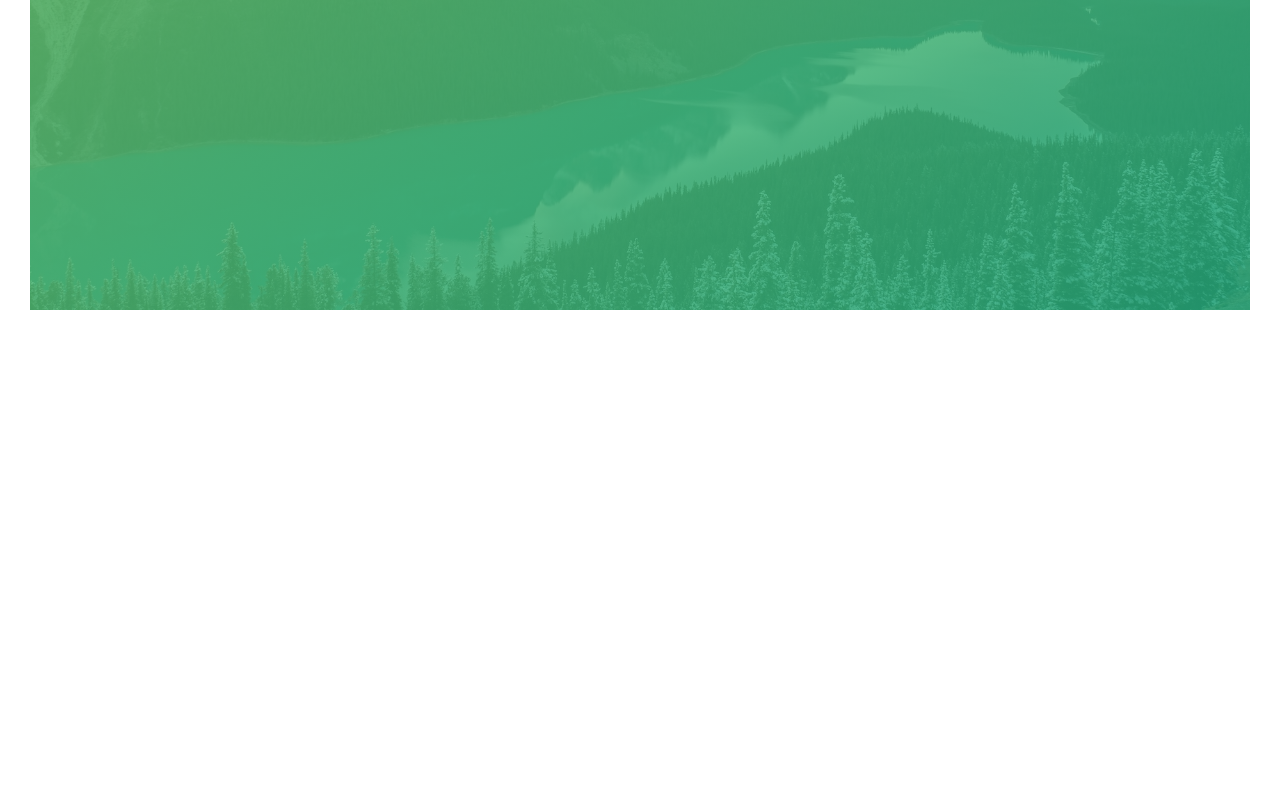
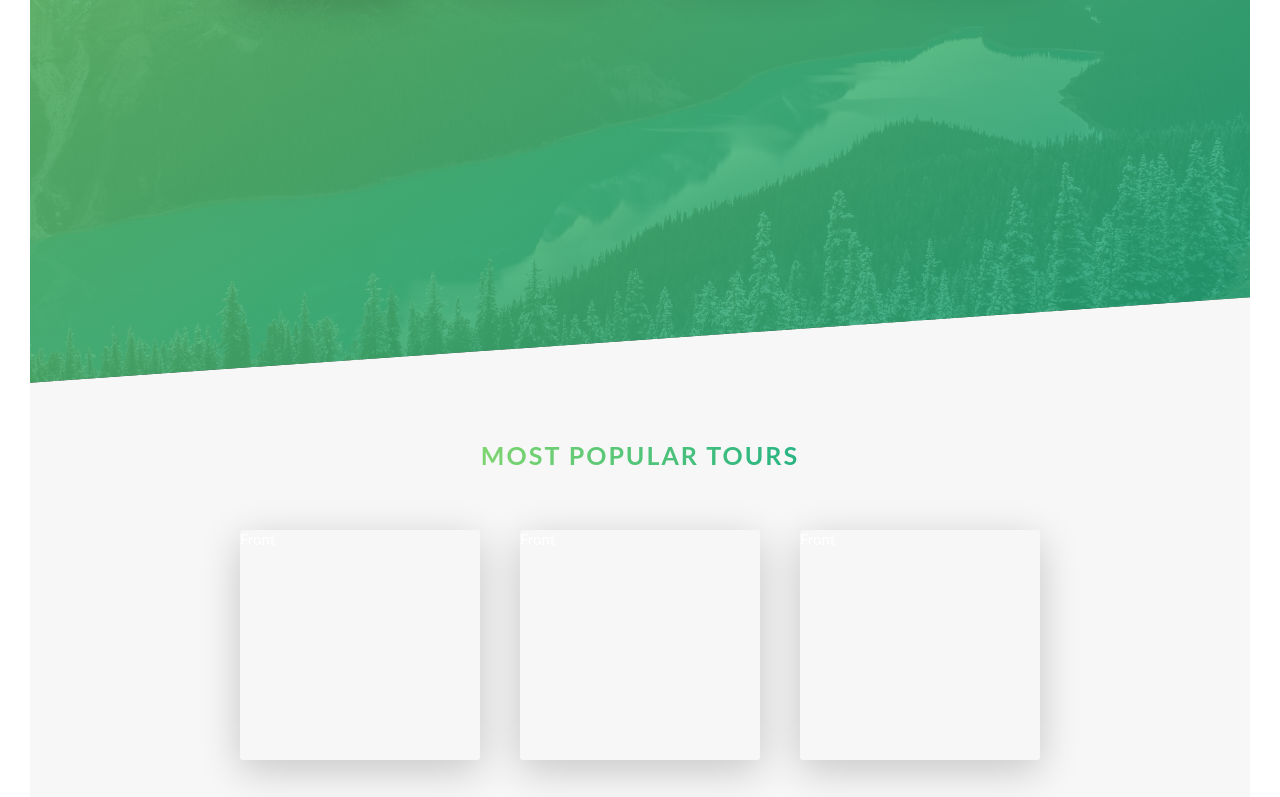
Before and after one commit to sgarg5858/Natours, an Angular app: page / in a window 1280 px wide. Shown: the part 2000-2797 px from the top of the page. Before the commit the page ends 2340 px from the top, so only its background shows below. Built offline with nearby package versions, Linux system fonts and the light colour scheme.

Commit message:
tours section in progress

```diff
--- a/src/app/about-section/about-section.component.html
+++ b/src/app/about-section/about-section.component.html
@@ -58,7 +58,7 @@
             <div class="col-1-of-4">
                 <div class="feature-box">
                     <i class="u-margin-bottom-2 feature-box__icon icon-basic-heart"></i>
-                    <h3 class=" u-margin-bottom-2 heading-tertiary">Live a Healthier Life</h3>
+                    <h3 class=" u-margin-bottom-2 heading-tertiary">Live Healthy Life</h3>
                     <p class="feature-box__text">
                         explore the world with your loved ones and live the moment.
                     </p>
@@ -66,4 +66,43 @@
             </div>
         </div>
     </section>
+    <section class="section-tours">
+        <div class="u-center-text u-margin-bottom-6">
+            <h2 class="heading-secondary">
+                Most popular tours
+            </h2>
+        </div>
+        <div class="row">
+            <div class="col-1-of-3">
+                <div class="card">
+                    <div class=" card__side card__side--front card__side--front-1">
+                        Front
+                    </div>
+                    <div class="card__side card__side--back card__side--back-1">
+                        Back
+                    </div>
+                </div>
+            </div>
+            <div class="col-1-of-3">
+                <div class="card">
+                    <div class=" card__side card__side--front card__side--front-2">
+                        Front
+                    </div>
+                    <div class="card__side card__side--back card__side--back-2">
+                        Back
+                    </div>
+                </div>
+            </div>
+            <div class="col-1-of-3">
+                <div class="card">
+                    <div class=" card__side card__side--front card__side--front-3">
+                        Front
+                    </div>
+                    <div class="card__side card__side--back card__side--back-3">
+                        Back
+                    </div>
+                </div>
+            </div>
+        </div>
+    </section>
 </main>
--- a/src/app/about-section/about-section.component.scss
+++ b/src/app/about-section/about-section.component.scss
@@ -12,10 +12,9 @@ $gutter-width:5%;
     clear: both;
    }
 }
-main{
-}
+
 .section-about{
-    min-height: 120vh;
+    min-height: 130vh;
     height: auto;
     background-color:  $color-grey-light-1;
     padding: 16rem 0;
@@ -50,6 +49,7 @@ main{
 .row{
     max-width:$grid-width;
     margin: 0 auto;
+    padding: 0 5rem;
     //It will apply margin-bottom to all elements except lastone
     &:not(:last-child){
     margin-bottom: $space-between-rows;
@@ -69,6 +69,9 @@ main{
 
     .col-1-of-2{
         width: calc((100% - #{$gutter-width})/2);
+    }
+    .col-1-of-3{
+        width: calc((100% - 2 * #{$gutter-width})/3);
     }
     .col-1-of-4{
         width: calc((100% - 3 * #{$gutter-width})/4);
@@ -166,6 +169,15 @@ main{
     url('../../assets/img/nat-4.jpg');
     background-size: cover;
     background-position: top;
+
+    //use clip-path or skew
+    transform: skewY(-4deg);
+    margin-top: -5rem;
+
+    & > *{
+        transform: skewY(4deg);
+    }
+
 }
 
 .feature-box{
@@ -191,3 +203,65 @@ main{
         transform: translateY(-1rem) scale(1.02);
     }
 }
+
+// *******************TOURS SECTION******************************
+
+$color-orange-light:#ffb900;
+$color-orange-dark:#ff7730;
+$color-blue-light:#2998ff;
+$color-blue-dark:#5643fa;
+
+.section-tours
+{
+    min-height: 100vh;
+    padding: 15rem 0;
+    margin-top: -5rem;
+
+    background-color: $color-grey-light-1;
+}
+.card{
+    perspective: 150rem;
+    -moz-perspective: 150rem;
+    position: relative;
+    height: 23rem;
+
+    &__side{
+        color: white;
+        font-size: 1.5rem;
+        height: 23rem;
+        transition: all .8s;
+        position: absolute;
+        top: 0;
+        left:0;
+        width: 100%;
+        backface-visibility: hidden;
+        border-radius: 3px;
+        box-shadow: 0 1rem 4rem rgba(0,0,0,0.2);
+
+        &--front{
+
+                }
+
+        &--back{
+            transform: rotateY(180deg);
+
+            &-1{
+                background-image: linear-gradient(to right bottom, $color-orange-light,$color-orange-dark);
+            }
+            &-2{
+                background-image: linear-gradient(to right bottom, $color-primary-light,$color-primary-dark);
+            }
+            &-3{
+                background-image: linear-gradient(to right bottom, $color-blue-light,$color-blue-dark);
+            }
+
+        }
+    }
+
+    &:hover &__side--front{
+        transform: rotateY(180deg);
+    }
+    &:hover &__side--back{
+        transform: rotateY(0);
+    }
+}
```
